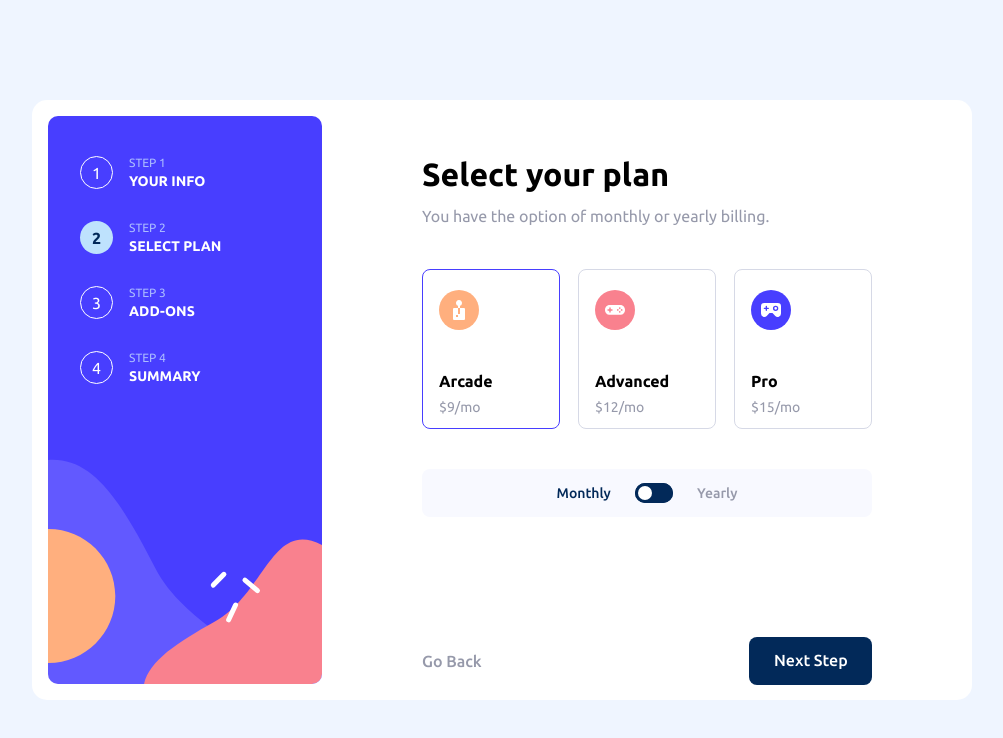
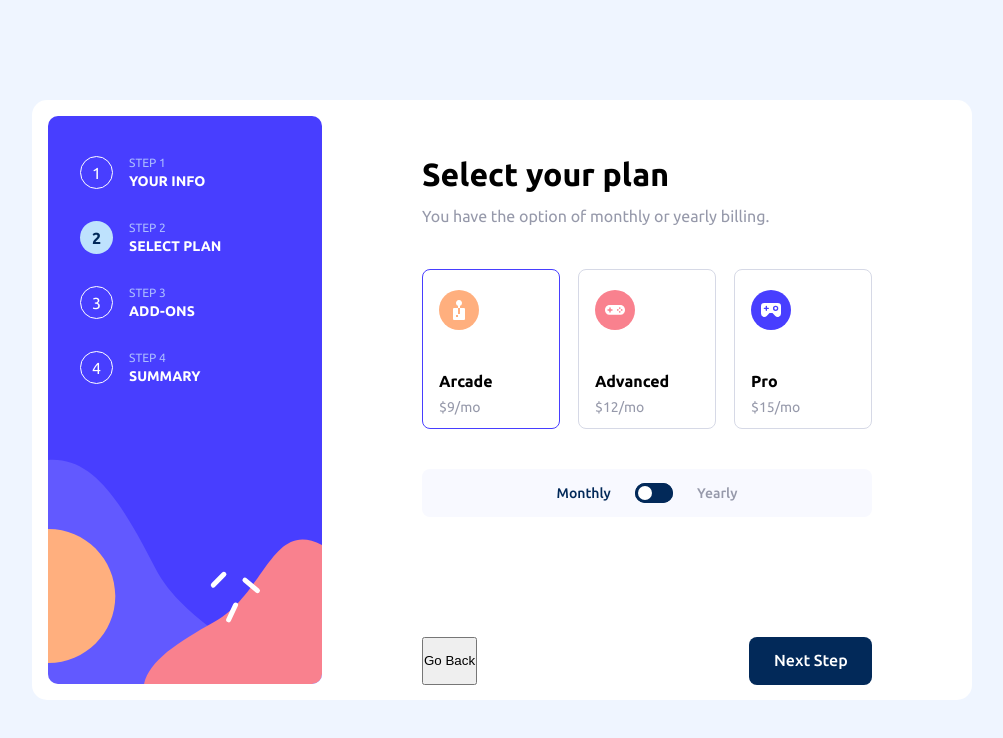
Before and after one commit to Paul-Blankson/lorem-gaming-ngrx, an Angular app: page /sign-up/select-plan in a window 1280 px wide. Shown: the top 738 px of the page, without its empty margins (138-1141 px from the left). Built offline with nearby package versions, Linux system fonts and the light colour scheme.

Commit message:
refactor: added button container class

```diff
--- a/src/app/components/select-plan/select-plan.component.css
+++ b/src/app/components/select-plan/select-plan.component.css
@@ -172,15 +172,3 @@
   display: flex;
   justify-content: space-between;
 }
-
-.transparent__btn {
-  font-family: Ubuntu;
-  font-size: 1rem;
-  font-weight: 500;
-  line-height: 18.38px;
-  text-align: left;
-  background-color: transparent;
-  color:  #9699AA;
-  border: none;
-  cursor: pointer;
-}
```
